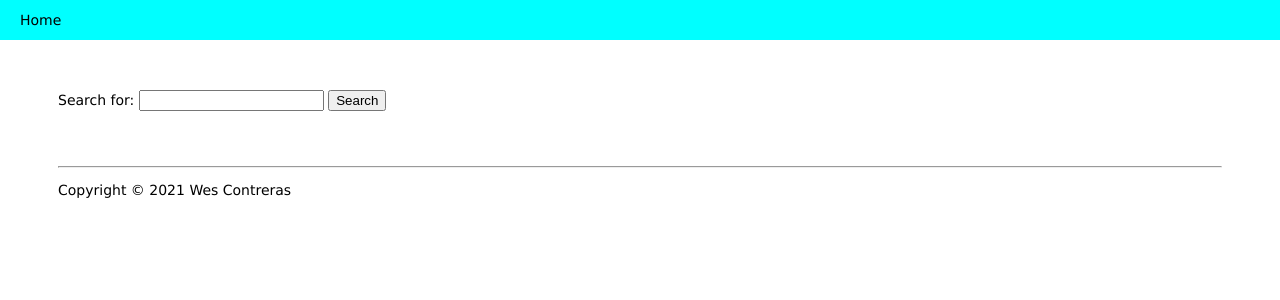
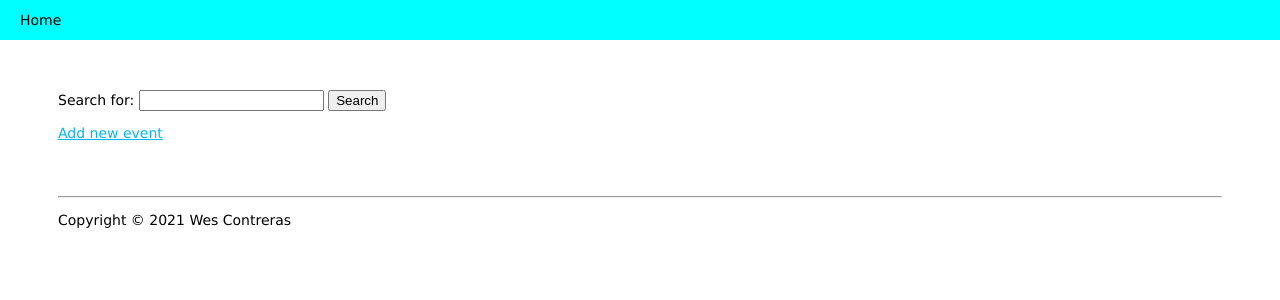
Before and after one commit to wescpdx/orderh3, a Node server app: template views/pages/event/index.ejs in a window 1280 px wide. Shown: the top 300 px of the page. Run offline with Node 20, Linux system fonts and the light colour scheme; the template is opened without the code that fills it, so the values that code supplies are empty; some libraries are stand-ins or nearby versions.

Commit message:
links to creation pages

```diff
--- a/views/pages/event/index.ejs
+++ b/views/pages/event/index.ejs
@@ -18,6 +18,8 @@
     </div>
   </form>
 
+  <p><a href="/event/new">Add new event</a></p>
+
   <h3><%= title %></h3>
   <% if (locals.events && locals.events.length > 0) { %>
     <%- include('../../partials/list-events'); %>
--- a/views/pages/hasher/index.ejs
+++ b/views/pages/hasher/index.ejs
@@ -18,6 +18,8 @@
     </div>
   </form>
 
+  <p><a href="/hasher/new">Add new hasher</a></p>
+
   <h3>Most recently edited hashers</h3>
   <%- include('../../partials/list-hashers'); %>
 
```
